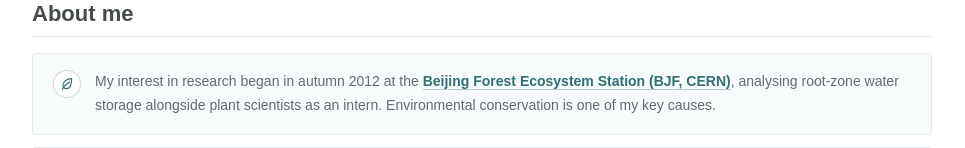
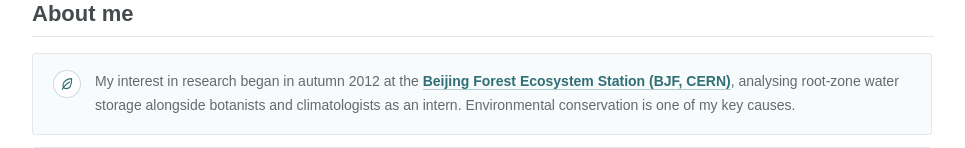
Before and after one commit to daorong-y/portfolio, a React (Vite) app: page / in a window 1280 px wide. Shown: the part 4194-4342 px from the top of the page, without its empty margins (294-1259 px from the left). Built offline with nearby package versions, Linux system fonts and the light colour scheme.

Commit message:
Clarify early research collaborators

```diff
--- a/src/App.tsx
+++ b/src/App.tsx
@@ -587,8 +587,8 @@ export default function Home() {
                 >
                   Beijing Forest Ecosystem Station (BJF, CERN)
                 </a>
-                , analysing root-zone water storage alongside plant scientists as an intern.
-                Environmental conservation is one of my key causes.
+                , analysing root-zone water storage alongside botanists and climatologists as an
+                intern. Environmental conservation is one of my key causes.
               </span>
             </li>
             <li>
```
